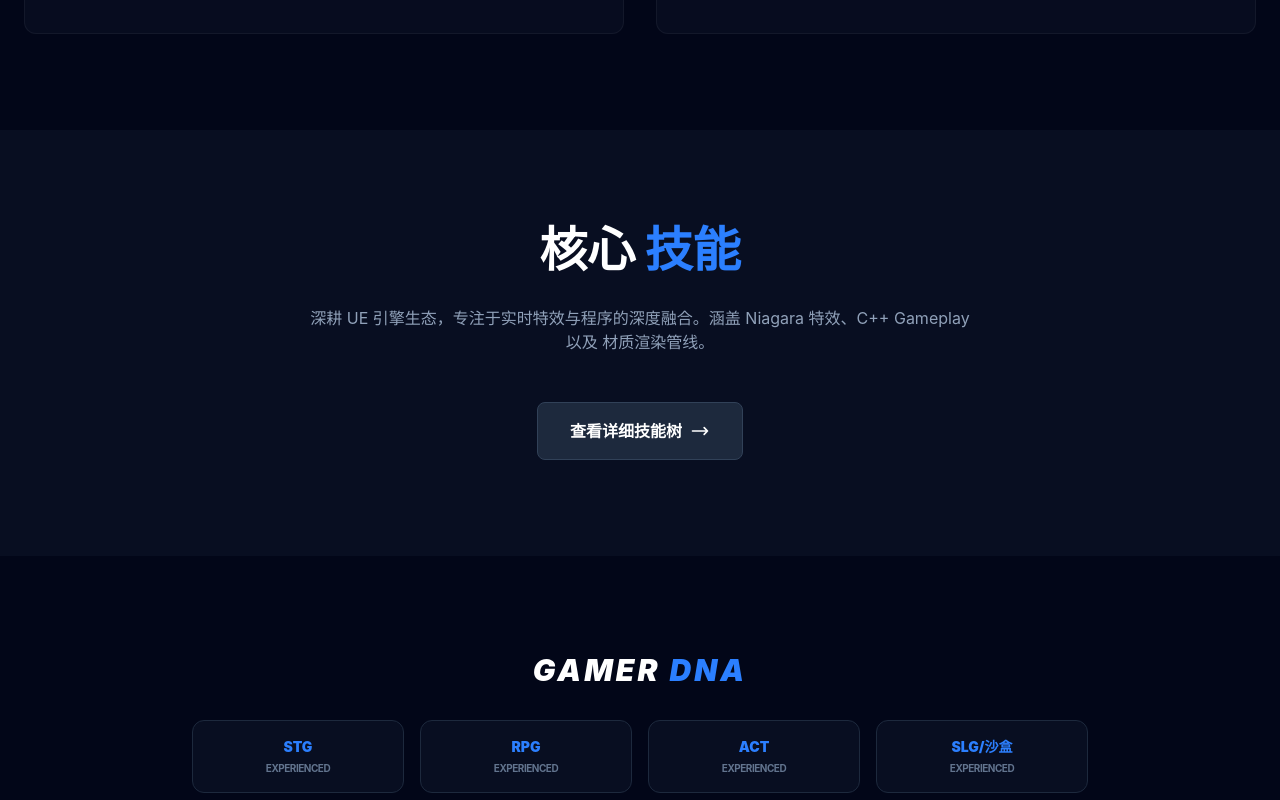
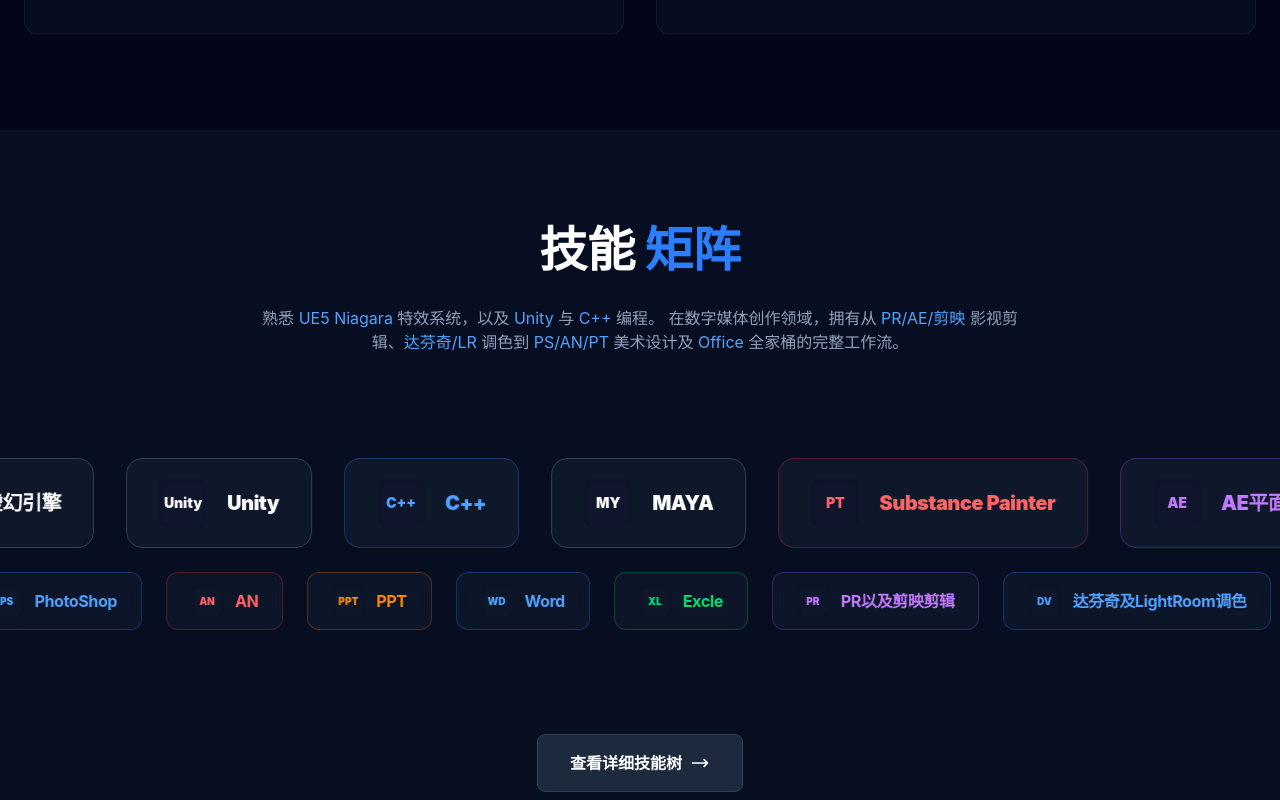
Before and after one commit to abcde12123/Portfolio, a Vue app: page / in a window 1280 px wide. Shown: the part 1780-2580 px from the top of the page. Built offline with nearby package versions, Linux system fonts and the light colour scheme.

Commit message:
更新滚动技能

```diff
--- a/src/views/HomeView.vue
+++ b/src/views/HomeView.vue
@@ -12,6 +12,25 @@
 
 // 首页只显示前两个项目，且优先显示特效类
 const featuredProjects = [...projects].sort((a, b) => (b.isVFX ? 1 : 0) - (a.isVFX ? 1 : 0)).slice(0, 2);
+
+const vfxSkills = [
+  { name: '虚幻引擎', color: 'bg-slate-800 text-white border-slate-700', icon: 'UE' },
+  { name: 'Unity', color: 'bg-slate-800 text-white border-slate-700', icon: 'Unity' },
+  { name: 'C++', color: 'bg-blue-900/30 text-blue-400 border-blue-500/30', icon: 'C++' },
+  { name: 'MAYA', color: 'bg-slate-800 text-white border-slate-700', icon: 'MY' },
+  { name: 'Substance Painter', color: 'bg-red-900/30 text-red-400 border-red-500/30', icon: 'PT' },
+  { name: 'AE平面设计与特效制作', color: 'bg-purple-900/30 text-purple-400 border-purple-500/30', icon: 'AE' }
+];
+
+const extendedSkills = [
+  { name: 'PR以及剪映剪辑', color: 'bg-purple-900/30 text-purple-400 border-purple-500/30', icon: 'PR' },
+  { name: '达芬奇及LightRoom调色', color: 'bg-blue-900/30 text-blue-400 border-blue-500/30', icon: 'DV' },
+  { name: 'PhotoShop', color: 'bg-blue-900/30 text-blue-400 border-blue-500/30', icon: 'PS' },
+  { name: 'AN', color: 'bg-red-900/30 text-red-400 border-red-500/30', icon: 'AN' },
+  { name: 'PPT', color: 'bg-orange-900/30 text-orange-400 border-orange-500/30', icon: 'PPT' },
+  { name: 'Word', color: 'bg-blue-900/30 text-blue-400 border-blue-500/30', icon: 'WD' },
+  { name: 'Excle', color: 'bg-green-900/30 text-green-400 border-green-500/30', icon: 'XL' }
+];
 </script>
 
 <template>
@@ -70,13 +89,70 @@
       </div>
     </section>
 
-    <!-- 技能概览 -->
-    <section id="skills" class="py-24 bg-slate-900/50">
-      <div class="container mx-auto px-6 text-center">
-        <h2 class="text-3xl md:text-5xl font-black text-white mb-8">核心 <span class="text-blue-500">技能</span></h2>
-        <p class="text-slate-400 max-w-2xl mx-auto mb-12">
-          深耕 UE 引擎生态，专注于实时特效与程序的深度融合。涵盖 Niagara 特效、C++ Gameplay 以及 材质渲染管线。
+    <!-- 技能概览 (改为滚动展示) -->
+    <section id="skills" class="py-24 bg-slate-900/50 overflow-hidden">
+      <div class="container mx-auto px-6 text-center mb-16">
+        <h2 class="text-3xl md:text-5xl font-black text-white mb-8">技能 <span class="text-blue-500">矩阵</span></h2>
+        <p class="text-slate-400 max-w-3xl mx-auto mb-12">
+          熟悉 <span class="text-blue-400">UE5 Niagara</span> 特效系统，以及 <span class="text-blue-400">Unity</span> 与 <span class="text-blue-400">C++</span> 编程。
+          在数字媒体创作领域，拥有从 <span class="text-blue-400">PR/AE/剪映</span> 影视剪辑、<span class="text-blue-400">达芬奇/LR</span> 调色到 <span class="text-blue-400">PS/AN/PT</span> 美术设计及 <span class="text-blue-400">Office</span> 全家桶的完整工作流。
         </p>
+      </div>
+
+      <!-- 无限滚动区域 -->
+      <div class="relative flex flex-col gap-6 overflow-x-hidden py-10">
+        <!-- 第一行：VFX 相关 (较大) -->
+        <div class="flex whitespace-nowrap">
+          <div class="flex animate-marquee">
+            <div v-for="skill in vfxSkills" :key="skill.name"
+                 class="mx-4 flex items-center gap-5 px-8 py-5 bg-slate-800/40 backdrop-blur-sm border rounded-2xl transition-all hover:bg-white/10 hover:border-white/30"
+                 :class="skill.color">
+              <div class="w-12 h-12 flex items-center justify-center bg-slate-900/80 rounded-lg font-black text-sm shadow-inner">
+                {{ skill.icon }}
+              </div>
+              <span class="text-xl font-black tracking-tight">{{ skill.name }}</span>
+            </div>
+          </div>
+          <!-- 复制一份实现无缝滚动 -->
+          <div class="flex animate-marquee" aria-hidden="true">
+            <div v-for="skill in vfxSkills" :key="skill.name + '-clone'"
+                 class="mx-4 flex items-center gap-5 px-8 py-5 bg-slate-800/40 backdrop-blur-sm border rounded-2xl transition-all hover:bg-white/10 hover:border-white/30"
+                 :class="skill.color">
+              <div class="w-12 h-12 flex items-center justify-center bg-slate-900/80 rounded-lg font-black text-sm shadow-inner">
+                {{ skill.icon }}
+              </div>
+              <span class="text-xl font-black tracking-tight">{{ skill.name }}</span>
+            </div>
+          </div>
+        </div>
+
+        <!-- 第二行：拓展技能 (稍小) -->
+        <div class="flex whitespace-nowrap">
+          <div class="flex animate-marquee-reverse">
+            <div v-for="skill in extendedSkills" :key="skill.name"
+                 class="mx-3 flex items-center gap-3 px-6 py-3 bg-slate-800/30 backdrop-blur-sm border rounded-xl transition-all hover:bg-white/10 hover:border-white/20"
+                 :class="skill.color">
+              <div class="w-8 h-8 flex items-center justify-center bg-slate-900/80 rounded-lg font-black text-[10px] shadow-inner">
+                {{ skill.icon }}
+              </div>
+              <span class="text-base font-bold tracking-tight">{{ skill.name }}</span>
+            </div>
+          </div>
+          <!-- 复制一份实现无缝滚动 -->
+          <div class="flex animate-marquee-reverse" aria-hidden="true">
+            <div v-for="skill in extendedSkills" :key="skill.name + '-clone'"
+                 class="mx-3 flex items-center gap-3 px-6 py-3 bg-slate-800/30 backdrop-blur-sm border rounded-xl transition-all hover:bg-white/10 hover:border-white/20"
+                 :class="skill.color">
+              <div class="w-8 h-8 flex items-center justify-center bg-slate-900/80 rounded-lg font-black text-[10px] shadow-inner">
+                {{ skill.icon }}
+              </div>
+              <span class="text-base font-bold tracking-tight">{{ skill.name }}</span>
+            </div>
+          </div>
+        </div>
+      </div>
+
+      <div class="text-center mt-16">
         <router-link to="/skills" class="inline-flex items-center gap-2 px-8 py-4 bg-slate-800 hover:bg-blue-600 text-white font-bold rounded-lg transition-all border border-slate-700 hover:border-blue-500 group">
           查看详细技能树
           <svg xmlns="http://www.w3.org/2000/svg" class="h-5 w-5 group-hover:translate-x-1 transition-transform" fill="none" viewBox="0 0 24 24" stroke="currentColor">
@@ -108,3 +184,25 @@
     </section>
   </div>
 </template>
+
+<style scoped>
+@keyframes marquee {
+  0% { transform: translateX(0); }
+  100% { transform: translateX(-50%); }
+}
+
+@keyframes marquee-reverse {
+  0% { transform: translateX(-50%); }
+  100% { transform: translateX(0); }
+}
+
+.animate-marquee {
+  animation: marquee 30s linear infinite;
+}
+
+.animate-marquee-reverse {
+  animation: marquee-reverse 35s linear infinite;
+}
+
+/* 移除鼠标悬停停止动画的逻辑 */
+</style>
--- a/src/views/SkillsView.vue
+++ b/src/views/SkillsView.vue
@@ -1,19 +1,35 @@
 <script setup lang="ts">
 const skillGroups = [
   {
-    title: "特效与引擎",
+    title: "引擎与核心开发",
     skills: [
-      { name: "Unreal Engine (熟悉 Niagara/C++/蓝图)", level: "95%" },
-      { name: "VFX 材质系统与渲染管线", level: "90%" },
-      { name: "Gameplay 逻辑与特效联动", level: "85%" }
+      { name: "Unreal Engine (Niagara/C++/蓝图)", level: "95%" },
+      { name: "Unity 引擎开发", level: "85%" },
+      { name: "C++ 编程与 Gameplay 逻辑", level: "90%" },
+      { name: "VFX 材质系统与渲染管线", level: "92%" }
     ]
   },
   {
-    title: "美术与工作流",
+    title: "后期与影视制作",
     skills: [
-      { name: "Maya / Substance Painter", level: "85%" },
-      { name: "PBR 材质 / Shader 开发", level: "80%" },
-      { name: "SVN / Git 版本管理", level: "90%" }
+      { name: "After Effects (平面设计与特效制作)", level: "90%" },
+      { name: "Premiere Pro & 剪映 (影视剪辑)", level: "95%" },
+      { name: "DaVinci Resolve (专业调色)", level: "88%" },
+      { name: "LightRoom (摄影后期)", level: "85%" }
+    ]
+  },
+  {
+    title: "美术与设计工具",
+    skills: [
+      { name: "Photoshop (图像处理)", level: "90%" },
+      { name: "Substance Painter (PT/材质绘制)", level: "85%" },
+      { name: "Animate (AN/动画制作)", level: "80%" }
+    ]
+  },
+  {
+    title: "办公与效率工具",
+    skills: [
+      { name: "Office 全家桶 (Word/Excel/PPT)", level: "95%" }
     ]
   }
 ];
@@ -28,26 +44,27 @@
         <div class="inline-block px-3 py-1 bg-blue-500/10 border border-blue-500/20 text-blue-400 text-[10px] font-black uppercase tracking-[0.4em] mb-4">
           Capabilities // Tech Stack
         </div>
-        <h1 class="text-5xl md:text-7xl font-black text-white mb-6 italic uppercase tracking-tighter">
+        <h1 class="text-5xl md:text-7xl font-black text-white mb-6 italic uppercase tracking-tighter leading-none">
           SKILLS <span class="text-blue-500">&</span> EXPERTISE
         </h1>
-        <p class="text-slate-400 max-w-2xl text-lg leading-relaxed font-medium">
-          深耕 UE 引擎生态，专注于实时特效与程序的深度融合。
+        <p class="text-slate-400 max-w-3xl text-lg leading-relaxed font-medium">
+          熟悉 <span class="text-blue-400">UE5 Niagara</span> 实时特效系统，
+          并具备 <span class="text-blue-400">数字媒体全流程</span> 创作能力，涵盖影视后期、美术设计与高效办公协作。
         </p>
       </div>
 
-      <div class="grid grid-cols-1 md:grid-cols-2 gap-16">
-        <div v-for="group in skillGroups" :key="group.title" class="space-y-12">
+      <div class="grid grid-cols-1 lg:grid-cols-2 gap-x-16 gap-y-20">
+        <div v-for="group in skillGroups" :key="group.title" class="space-y-10">
           <div class="flex items-center gap-4">
-            <h2 class="text-2xl font-black text-white uppercase tracking-widest italic">{{ group.title }}</h2>
+            <h2 class="text-2xl font-black text-white uppercase tracking-widest italic shrink-0">{{ group.title }}</h2>
             <div class="flex-grow h-px bg-gradient-to-r from-blue-500/50 to-transparent"></div>
           </div>
 
-          <div class="space-y-10">
-            <div v-for="skill in group.skills" :key="skill.name">
+          <div class="grid grid-cols-1 sm:grid-cols-2 gap-8">
+            <div v-for="skill in group.skills" :key="skill.name" class="group/item">
               <div class="flex justify-between mb-3">
-                <span class="text-slate-200 font-bold tracking-wide">{{ skill.name }}</span>
-                <span class="text-blue-400 font-mono text-sm font-black">{{ skill.level }}</span>
+                <span class="text-slate-300 font-bold tracking-wide text-sm group-hover/item:text-white transition-colors">{{ skill.name }}</span>
+                <span class="text-blue-400 font-mono text-xs font-black">{{ skill.level }}</span>
               </div>
               <div class="w-full h-1.5 bg-slate-900 rounded-full overflow-hidden border border-white/5 p-[1px]">
                 <div class="h-full bg-gradient-to-r from-blue-600 to-indigo-400 rounded-full transition-all duration-1000 shadow-[0_0_10px_rgba(37,99,235,0.5)]" :style="{ width: skill.level }"></div>
@@ -56,6 +73,16 @@
           </div>
         </div>
       </div>
+
+      <!-- 返回首页按钮 -->
+      <div class="mt-24 text-center">
+        <router-link to="/" class="inline-flex items-center gap-2 px-8 py-4 bg-slate-900/50 hover:bg-slate-800 text-white font-bold rounded-lg transition-all border border-white/10 group">
+          <svg xmlns="http://www.w3.org/2000/svg" class="h-5 w-5 group-hover:-translate-x-1 transition-transform" fill="none" viewBox="0 0 24 24" stroke="currentColor">
+            <path stroke-linecap="round" stroke-linejoin="round" stroke-width="2" d="M7 16l-4-4m0 0l4-4m-4 4h18" />
+          </svg>
+          返回首页
+        </router-link>
+      </div>
     </div>
   </div>
 </template>
```
